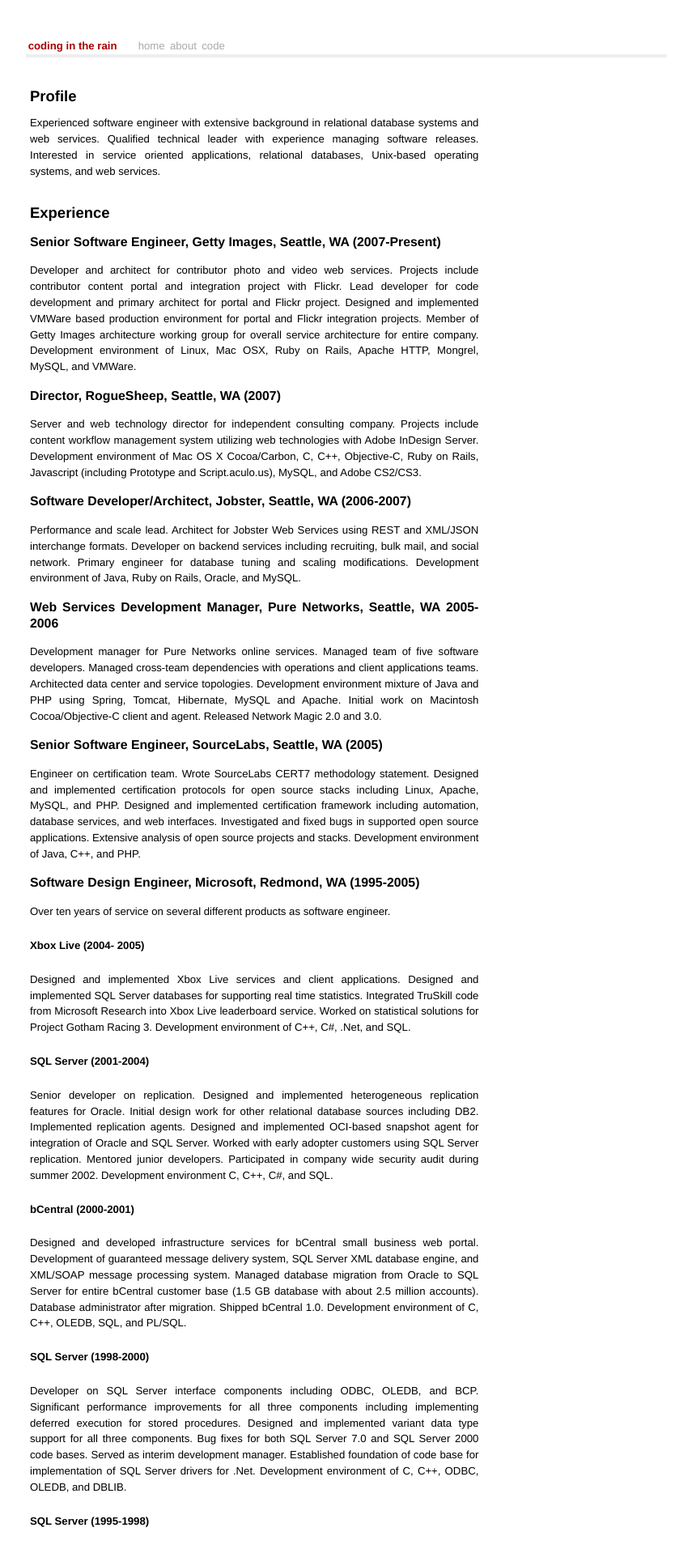
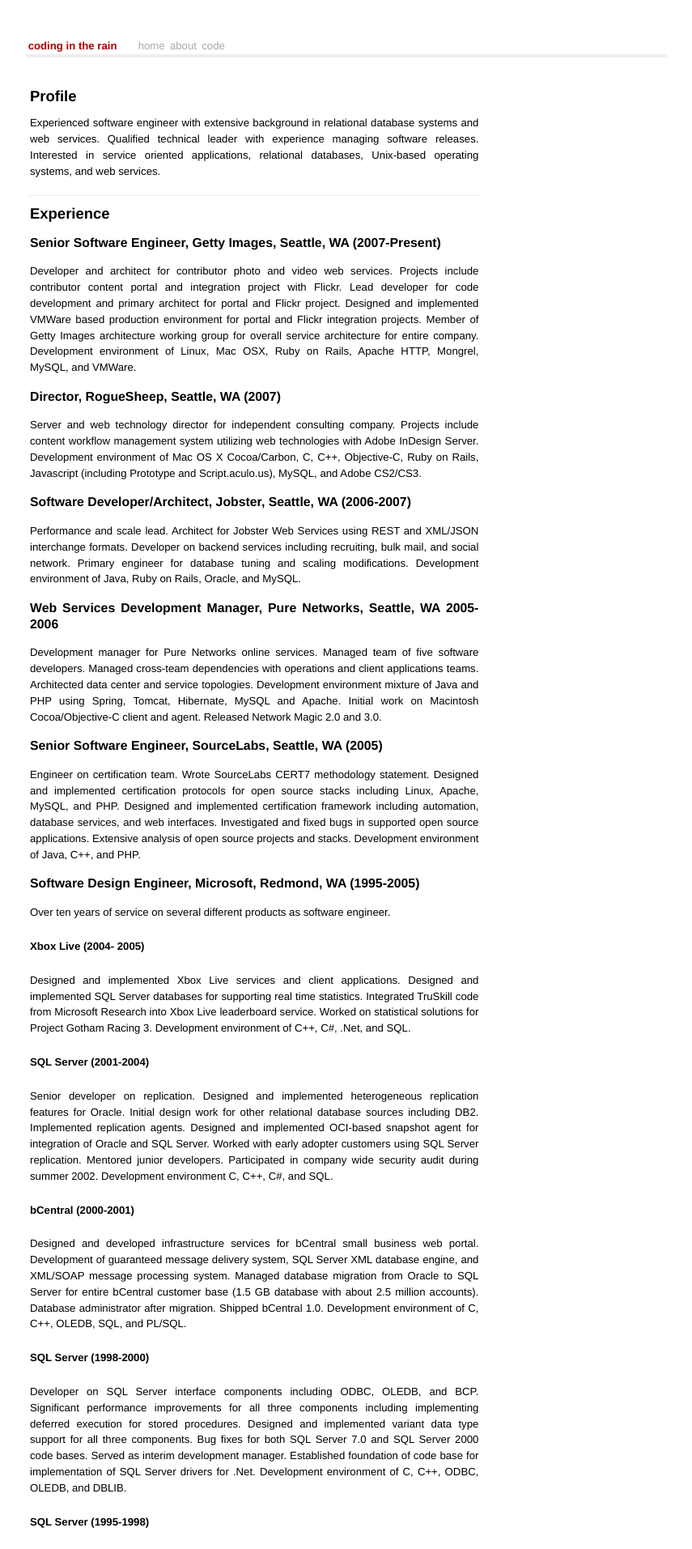
Before and after one commit to ascarter/ascarter.github.io, a Jekyll site: the page built from resume.html, in a window 1280 px wide. Shown: the top 1913 px of the page at 81% size, without its empty margins (212-1067 px from the left). Built offline with Jekyll 4.4.1, drawn with Linux system fonts in a browser that asks for light colours.

Commit message:
CSS format changes

```diff
--- a/css/site.css
+++ b/css/site.css
@@ -14,7 +14,7 @@
 	text-align: center;
 	margin: 0;
 	padding: 0.6em 1em 1em 1em;
-	background-color: white;
+	background-color: #ffffff;
 	font: normal 12px helvetica, arial, clean, sans-serif;
 	*font-size: small;
 }
@@ -54,7 +54,7 @@
 }
 
 a:hover {
-	color: black;
+	color: #000000;
 	font: bold;
 }
 
@@ -193,6 +193,7 @@
 
 .post {
 	padding: 1.5em 0em;
+	border-bottom: 1px dotted #ddd;
 }
 
 .post .title {
@@ -220,7 +221,8 @@
 .post code {
 	border: 1px solid #ddd;
 	background-color: #eef;
-	font-size: 95%;
+	font-size: 0.9em;
+	font-family: Menlo, Monaco, Consolas, monospace;
 	padding: 0 .2em;
 }
 
@@ -277,4 +279,5 @@
 
 #resume .section {
 	padding-bottom: 6px;
+	border-bottom: 1px dotted #ddd;
 }
--- a/css/syntax.css
+++ b/css/syntax.css
@@ -3,7 +3,17 @@
  Original version http://github.com/mojombo/tpw
  --------------------------------------------------------------*/
 
+/* Hack to make long code lines wrap */
+.highlight {
+	white-space: pre-wrap; /* css-3 */
+	white-space: -moz-pre-wrap !important; /* Mozilla, since 1999 */
+	white-space: -pre-wrap; /* Opera 4-6 */
+	white-space: -o-pre-wrap; /* Opera 7 */
+	word-wrap: break-word; /* Internet Explorer 5.5+ */
+}
+
 .highlight  { background: #ffffff; }
+.highlight .lineno { color: #262626; font-size: 0.8em; }
 .highlight .c { color: #999988; font-style: italic } /* Comment */
 .highlight .err { color: #a61717; background-color: #e3d2d2 } /* Error */
 .highlight .k { font-weight: bold } /* Keyword */
```
